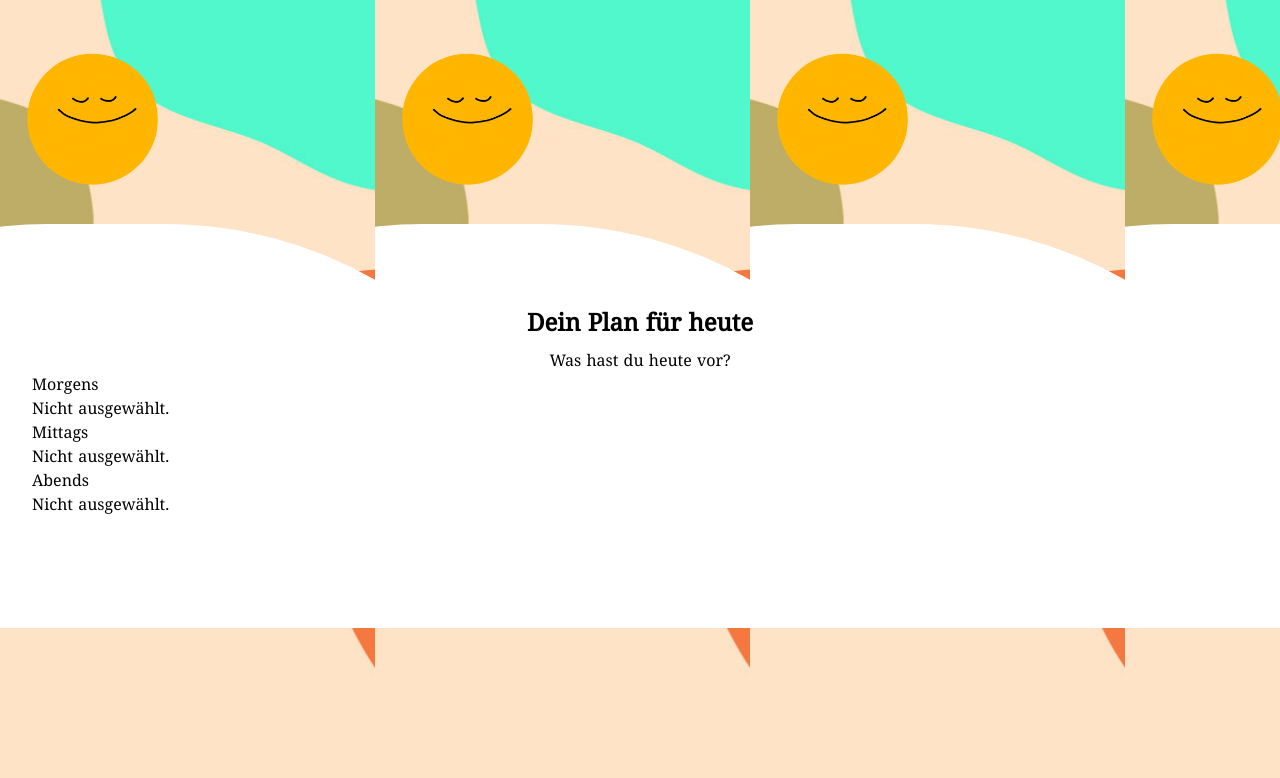
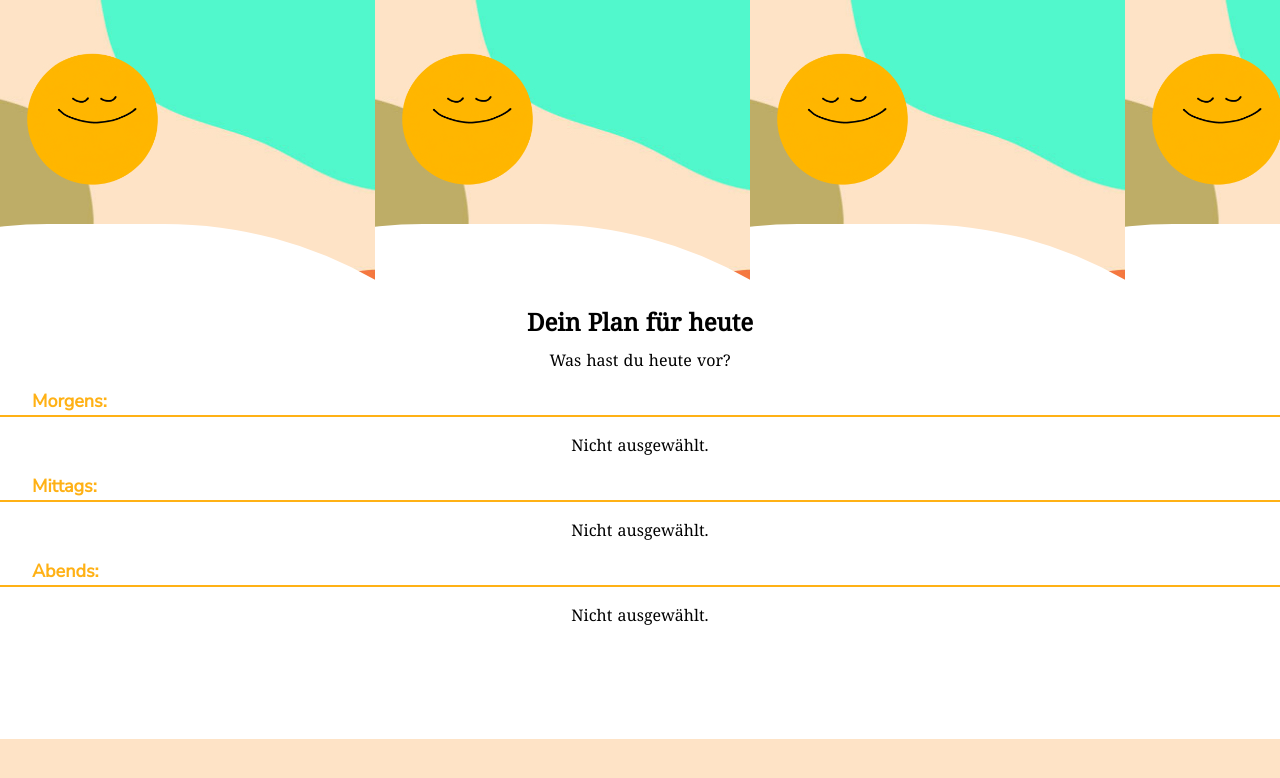
Before and after one commit to EricHier/WirVsVirusTagesplaner, a Nuxt app: page /plan in a window 1280 px wide. Shown: the top 778 px of the page. Built offline with nearby package versions, Linux system fonts and the light colour scheme.

Commit message:
Styles the CategoryTimeSlot

```diff
--- a/components/CategoryTimeSlot.vue
+++ b/components/CategoryTimeSlot.vue
@@ -1,7 +1,8 @@
 <template>
   <div>
-    <h2>{{item.genitiv}}</h2>
-    <div v-if="item.category">
+    <p class="w-screen mt-4 border-b-2 pl-8 mb-4 -ml-8 time-slot-text nunito border-orange">{{item.genitiv}}:</p>
+
+    <div v-if="item.category" class="text-center">
       <SelectionButton
         class="my-1"
         v-on:click="onClick"
@@ -9,7 +10,7 @@
         {{item.category.name}}
       </SelectionButton>
     </div>
-    <div v-else>
+    <div v-else class="text-center">
       <p>Nicht ausgewählt.</p>
     </div>
   </div>
@@ -27,3 +28,11 @@ export default {
   }
 }
 </script>
+<style scoped>
+.time-slot-text {
+  width: 100vw;
+  font-weight: bold;
+  font-size: 18px;
+  color: #FFB115;
+}
+</style>
```
